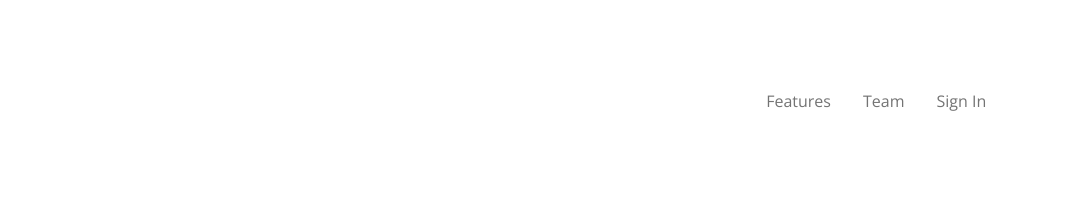
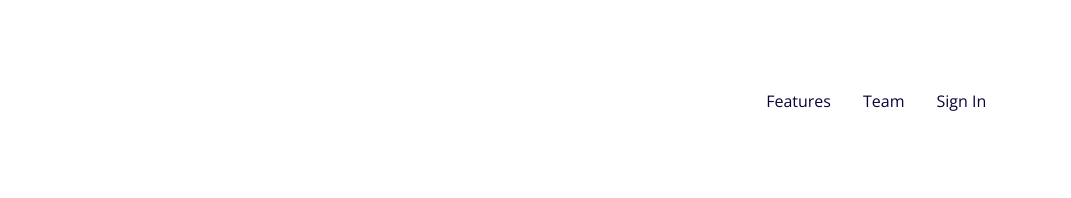
Before and after one commit to Valhalla-2/fylo-landing-page-layout, a plain HTML site: page index.html in a window 1280 px wide. Shown: the top 198 px of the page, 209-1280 px from the left. Drawn offline with nearby package versions, Linux system fonts and the light colour scheme.

Commit message:
added color to nav-link

```diff
--- a/styles.css
+++ b/styles.css
@@ -24,6 +24,7 @@ html, body {
 body {
   font-family: var(--open-sans);
   text-align: center;
+  color: var(--primery-blue);
 }
 
 /* custom spacing */
@@ -52,6 +53,7 @@ body {
 /* setting up the font-size & font-weight */
 .nav-link {
   font-size: clamp(0.8rem, 3vw, 1rem) !important;
+  color: var(--primery-blue) !important ;
 }
 
 .fylo-heading {
```
